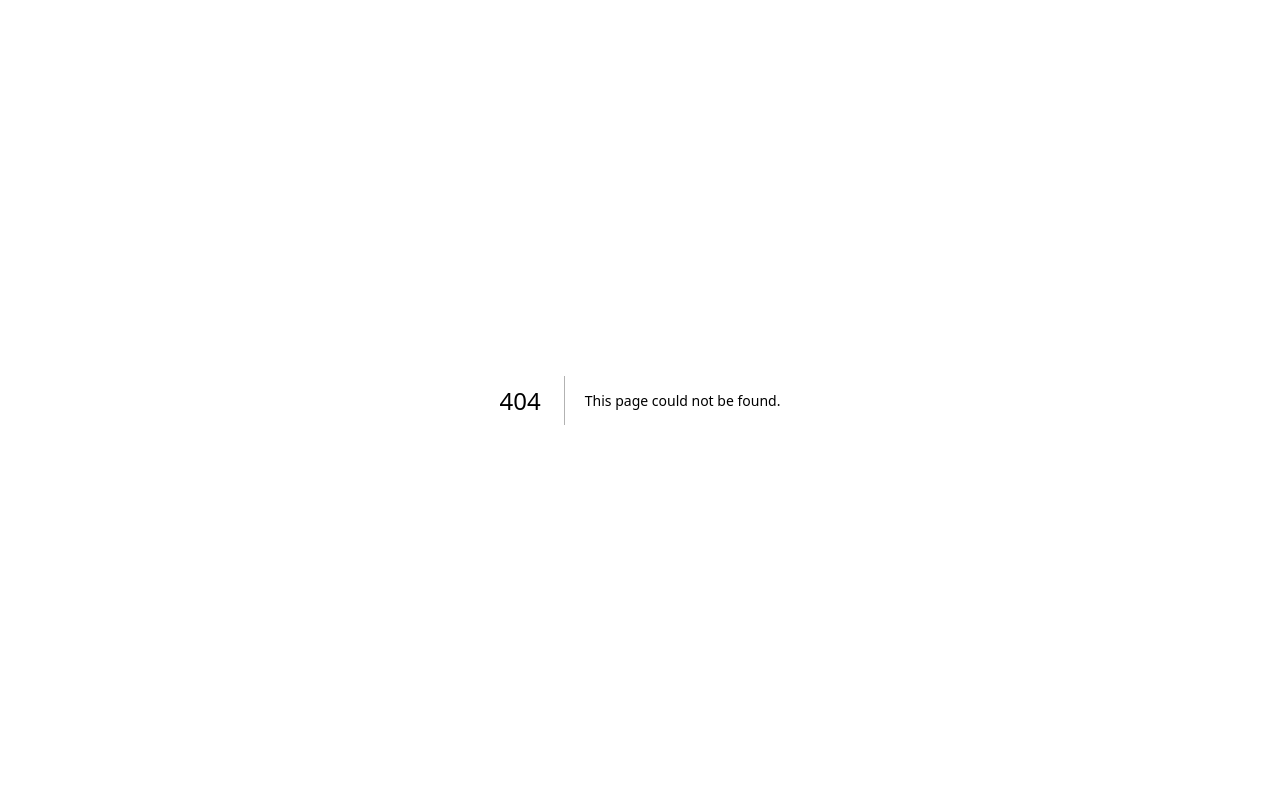
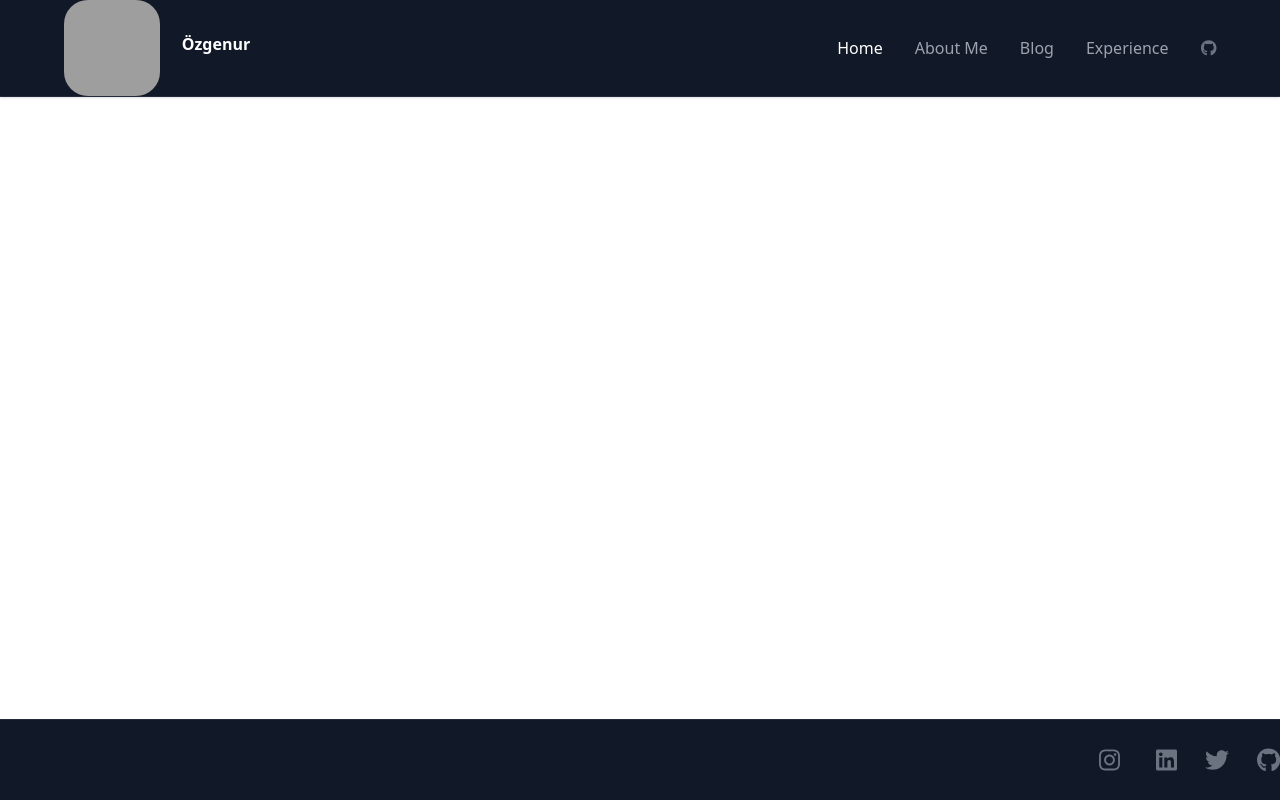
Before and after one commit to ozgeozkaraa01/my-website, a Next.js app: page /hakkimda in a window 1280 px wide. Before the commit this address had no page. Built offline with nearby package versions, Linux system fonts and the light colour scheme; grey boxes are pictures that could not be loaded.

Commit message:
header update

```diff
--- a/components/Content.jsx
+++ b/components/Content.jsx
@@ -3,7 +3,7 @@ import React from "react";
 const Content = () => {
   return (
     <div className="flex-grow bg-darkblue-900">
-      <div className="mt-36 flex flex-col items-center  md:space-y-4 border">
+      <div className="mt-36 flex flex-col items-center md:space-y-4">
         <h2 className="text-base font-medium tracking-widest uppercase text-gray-400 leading-normal">
           Frontend Developer
         </h2>
--- a/components/Header.jsx
+++ b/components/Header.jsx
@@ -1,3 +1,5 @@
+import { FontAwesomeIcon } from "@fortawesome/react-fontawesome";
+import { faGithub } from "@fortawesome/free-brands-svg-icons";
 import Image from "next/image";
 import React from "react";
 
@@ -21,13 +23,13 @@ const Header = () => {
         <nav className="flex-1 flex items-center justify-end space-x-8">
           <a
             className="inline-flex items-center space-x-2 transition text-white"
-            href="#"
+            href="http://localhost:3000/"
           >
             <span className="whitespace-nowrap">Home</span>
           </a>
           <a
             className="inline-flex items-center space-x-2 transition text-gray-400 hover:text-white"
-            href="#"
+            href="/hakkimda"
           >
             <span className="whitespace-nowrap">About Me</span>
           </a>
@@ -43,6 +45,12 @@ const Header = () => {
           >
             <span className="whitespace-nowrap">Experience</span>
           </a>
+          <a href="https://github.com/ozgeozkaraa01" target="blank">
+            <FontAwesomeIcon
+              className="text-gray-500 hover:text-white"
+              icon={faGithub}
+            />
+          </a>
         </nav>
       </div>
     </div>
--- /dev/null
+++ b/pages/hakkimda.jsx
@@ -0,0 +1,18 @@
+import React from "react";
+import Header from "../components/Header";
+import Footer from "../components/Footer";
+
+const AboutMe = () => {
+  return (
+    <div className="flex flex-col min-h-screen">
+      {/* Header */}
+      <Header />
+      {/* Content */}
+      <div className="flex-grow"></div>
+      {/* Footer */}
+      <Footer />
+    </div>
+  );
+};
+
+export default AboutMe;
```
